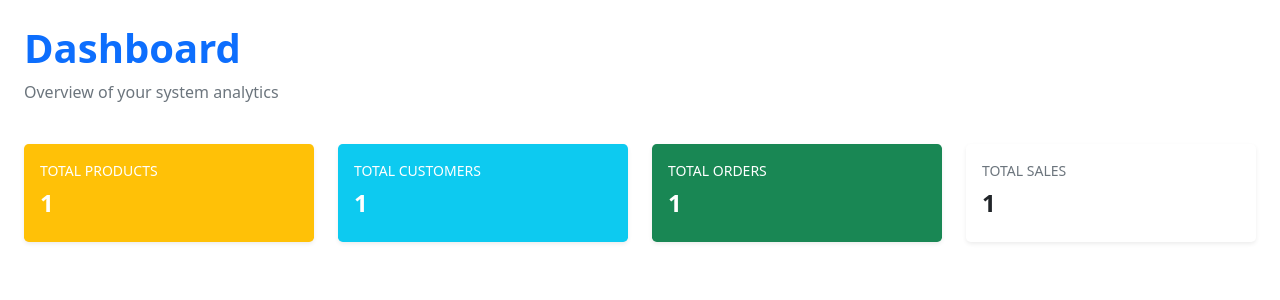
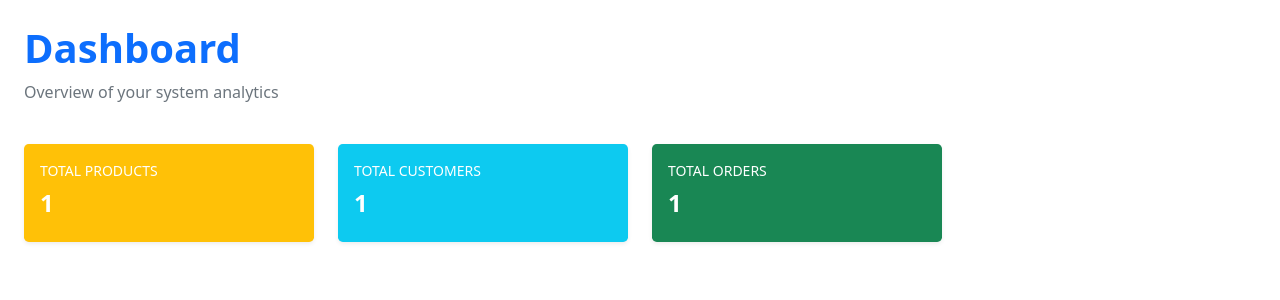
Before and after one commit to archeangana/POS_SYSTEM_PROJECT, a PHP site: template app/views/admin/dashboard/index.php in a window 1280 px wide. Shown: the top 300 px of the page. Run offline with PHP 8.4, Linux system fonts and the light colour scheme; the template is opened without the code that fills it: most values are stand-ins (such as "Sample title", 1, 10 or a date in 2020).

Commit message:
Completed

```diff
--- a/app/controller/AdminController.php
+++ b/app/controller/AdminController.php
@@ -17,7 +17,6 @@ class AdminController extends Controller {
                   'totalOrders' => $analyticsModel->getCount('orders'),
                   'totalCustomers' => $analyticsModel->getCount('customers'),
                   'totalProducts' => $analyticsModel->getCount('products'),
-                  'totalAdmins' => $analyticsModel->getCount('admins')
             ];
 
             $this->view('admin/index', ['data' => $data]);
--- a/app/views/admin/dashboard/index.php
+++ b/app/views/admin/dashboard/index.php
@@ -37,15 +37,6 @@
       </div>
     </div>
 
-    <!-- Total Admins -->
-    <div class="col-md-3 col-sm-6">
-      <div class="card shadow-sm border-0 rounded-3 h-100">
-        <div class="card-body d-flex flex-column align-items-start">
-          <p class="text-uppercase fw-semibold text-muted small mb-2">Total Sales</p>
-          <h4 class="fw-bold text-dark"><?= $data['totalAdmins']; ?></h4>
-        </div>
-      </div>
-    </div>
   </div>
 
   <!-- Sales Chart -->
```
